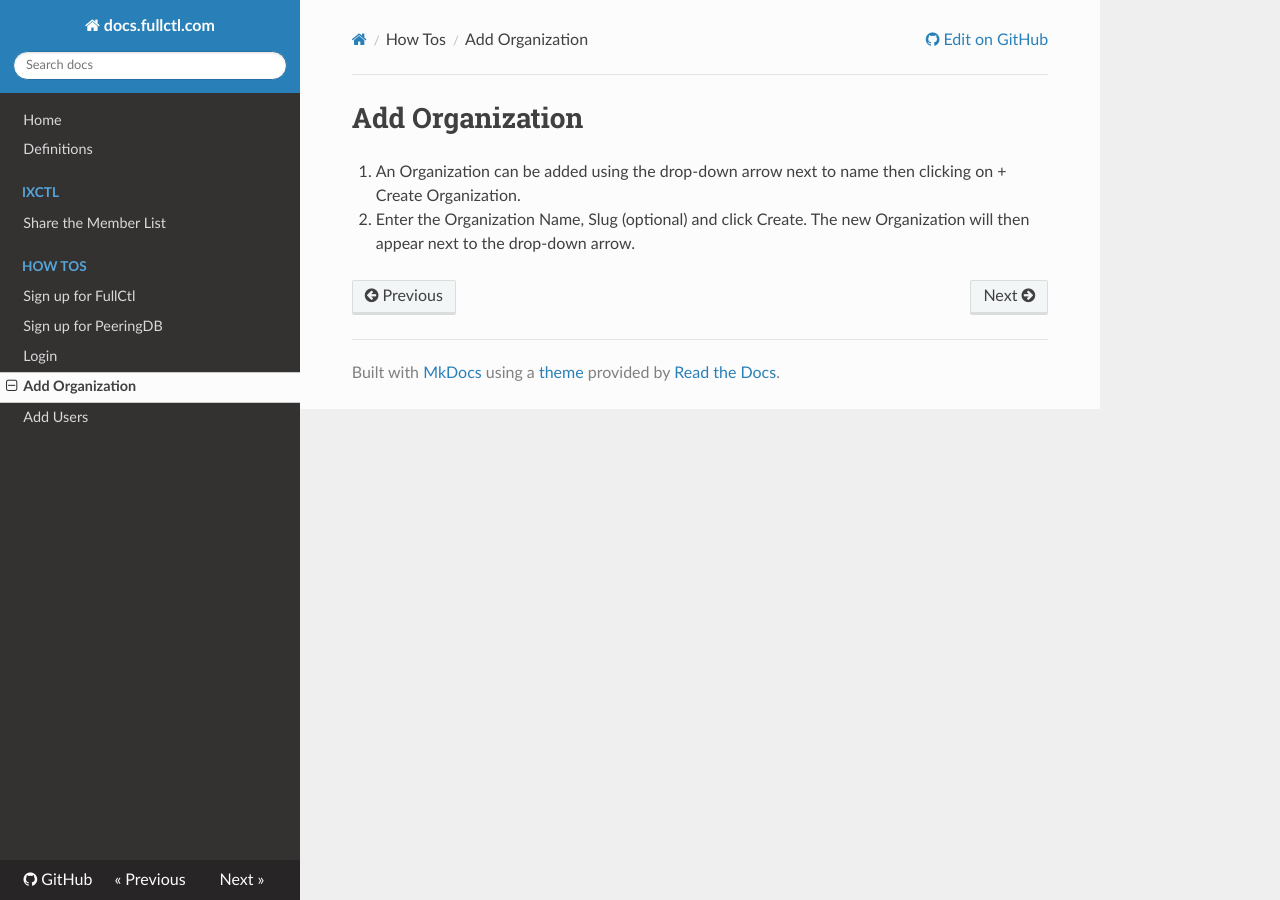
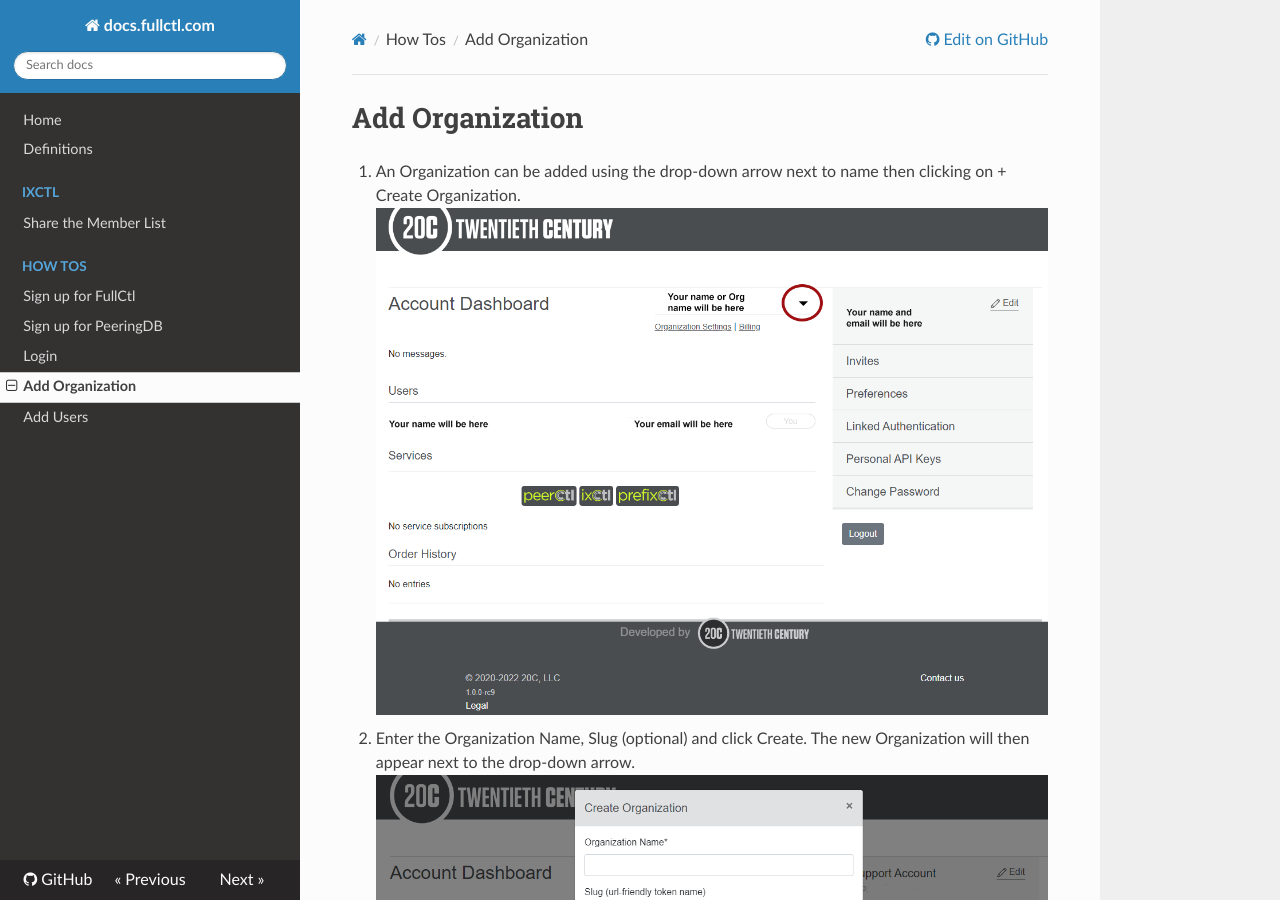
Before and after one commit to fullctl/docs.fullctl.com, an MkDocs documentation site: the page built from docs/HowTos/Add-Organization.md, in a window 1280 px wide and 900 px high. Built offline with MkDocs 1.6.1, drawn with Linux system fonts in a browser that asks for light colours; nearby versions of some CDN libraries.

Commit message:
fix images

```diff
--- a/docs/HowTos/Add-Organization.md
+++ b/docs/HowTos/Add-Organization.md
@@ -1,6 +1,6 @@
 # Add Organization
 
 1. An Organization can be added using the drop-down arrow next to name then clicking on + Create Organization.
-   ![](img/add-organizaion-images/addorg.png)
+   ![](img/add-organization-images/addorg.png)
 2. Enter the Organization Name, Slug (optional) and click Create. The new Organization will then appear next to the drop-down arrow.
-   ![](img/add-organizaion-images/createorgpop.png)
+   ![](img/add-organization-images/createorgpop.png)
```
